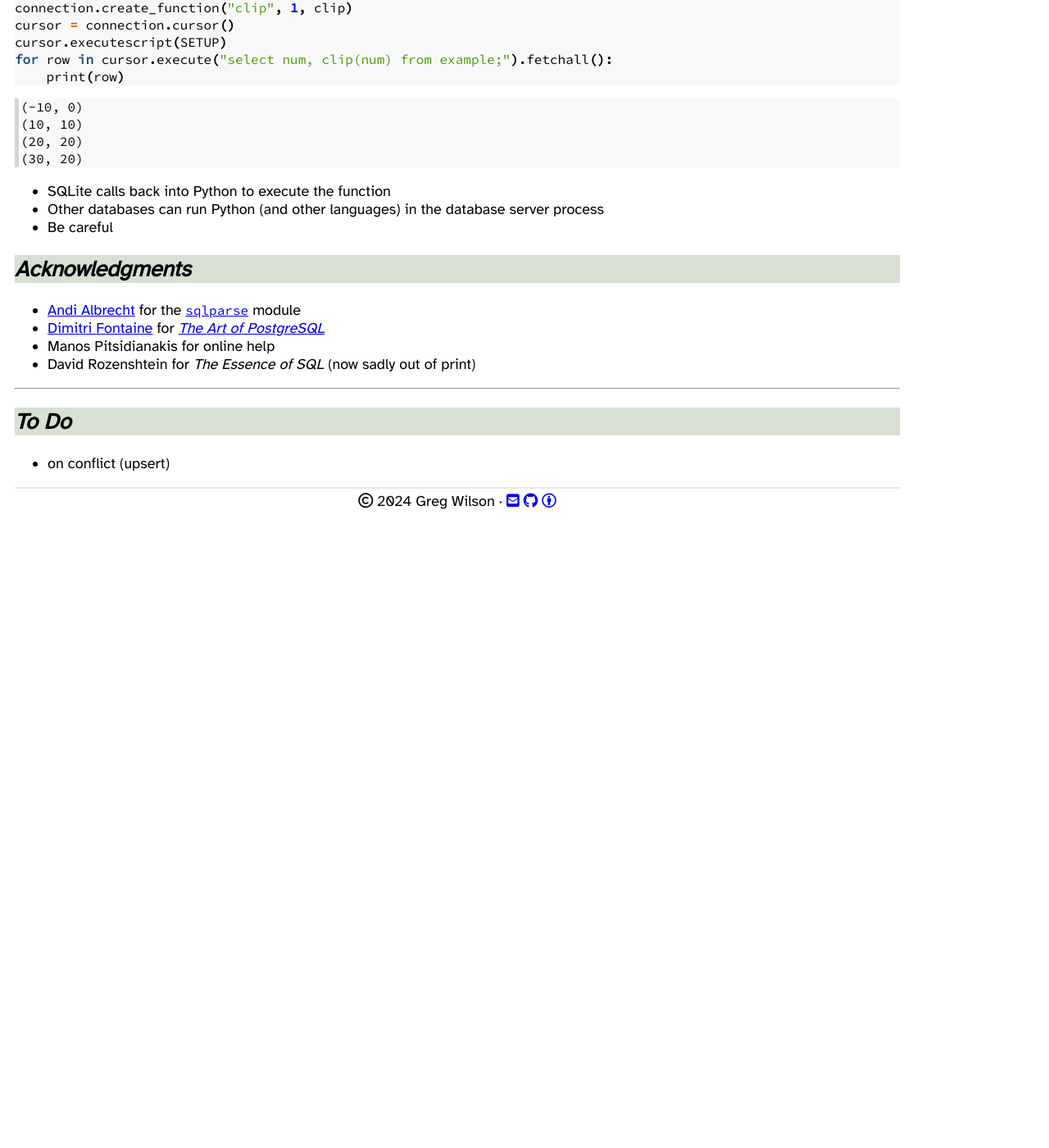
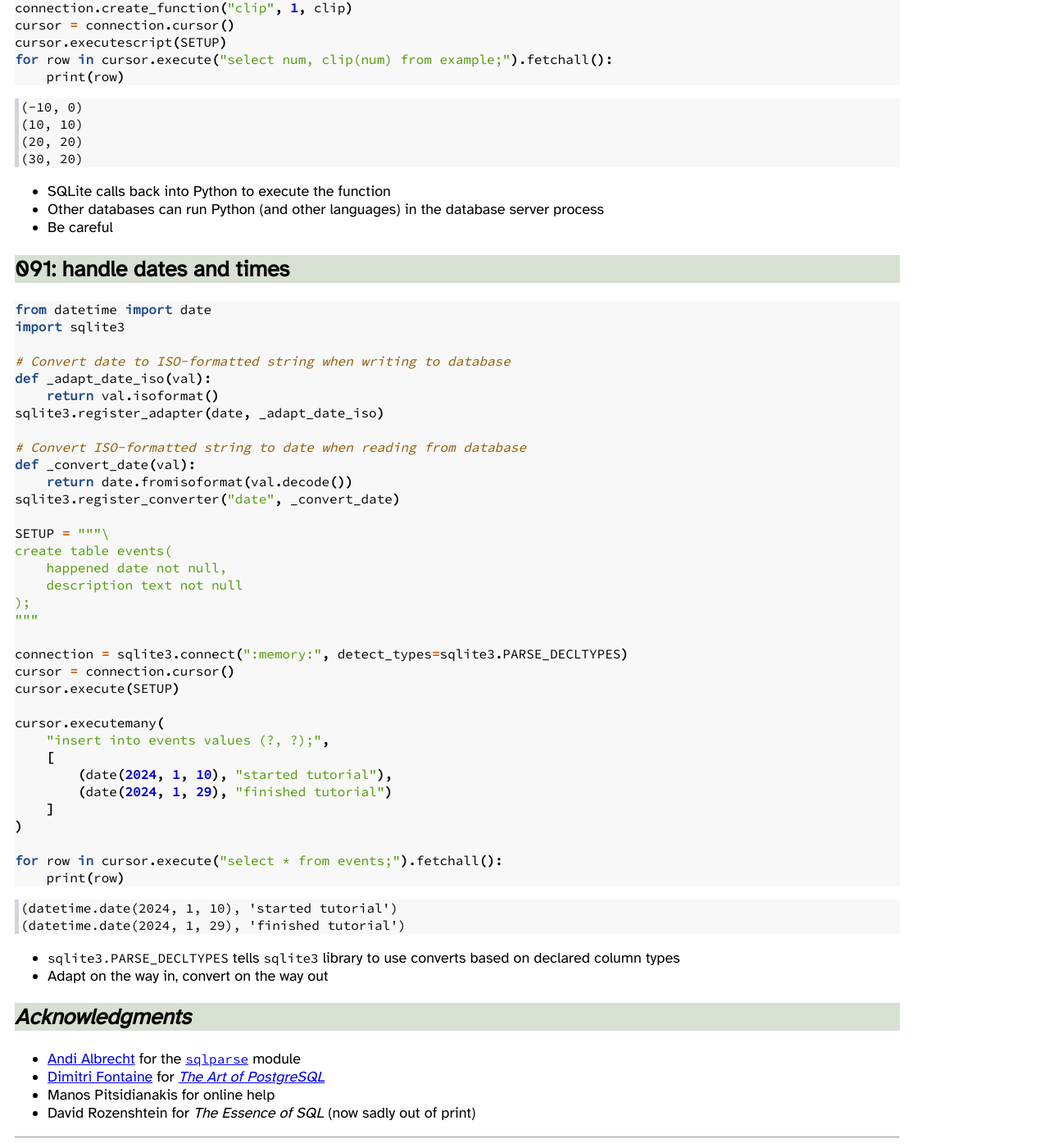
Before and after one commit to gvwilson/sql-tutorial, a Jekyll site: the page built from index.md, in a window 1280 px wide and 1400 px high, scrolled down 53704 px. Shown: the whole window at 82% size. Built offline with Jekyll 4.4.1, drawn with Linux system fonts in a browser that asks for light colours; nearby versions of some CDN libraries; our own code applies the rules of GitHub Pages for plain Markdown files; before the commit the page ends 54334 px from its top, so only the background shows below that; some of the changed text lies outside the part shown.

Commit message:
feat: date/time converters

````diff
--- a/index.md
+++ b/index.md
@@ -2777,6 +2777,52 @@
 -   Other databases can run Python (and other languages) in the database server process
 -   Be careful
 
+## 091: handle dates and times
+
+```py
+from datetime import date
+import sqlite3
+
+# Convert date to ISO-formatted string when writing to database
+def _adapt_date_iso(val):
+    return val.isoformat()
+sqlite3.register_adapter(date, _adapt_date_iso)
+
+# Convert ISO-formatted string to date when reading from database
+def _convert_date(val):
+    return date.fromisoformat(val.decode())
+sqlite3.register_converter("date", _convert_date)
+
+SETUP = """\
+create table events(
+    happened date not null,
+    description text not null
+);
+"""
+
+connection = sqlite3.connect(":memory:", detect_types=sqlite3.PARSE_DECLTYPES)
+cursor = connection.cursor()
+cursor.execute(SETUP)
+
+cursor.executemany(
+    "insert into events values (?, ?);",
+    [
+        (date(2024, 1, 10), "started tutorial"),
+        (date(2024, 1, 29), "finished tutorial")
+    ]
+)
+
+for row in cursor.execute("select * from events;").fetchall():
+    print(row)
+```
+```
+(datetime.date(2024, 1, 10), 'started tutorial')
+(datetime.date(2024, 1, 29), 'finished tutorial')
+```
+
+-   `sqlite3.PARSE_DECLTYPES` tells `sqlite3` library to use converts based on declared column types
+-   Adapt on the way in, convert on the way out
+
 ## *Acknowledgments*
 
 -   [Andi Albrecht][albrecht-andi] for the [`sqlparse`][sqlparse] module
@@ -2788,7 +2834,8 @@
 
 ## *To Do*
 
--   on conflict (upsert)
+-   upsert
+-   TODO: `autocommit` seems to have no effect with Python 3.12.1
 
 [albrecht-andi]: http://andialbrecht.de/
 [art-postgresql]: https://theartofpostgresql.com/
````
